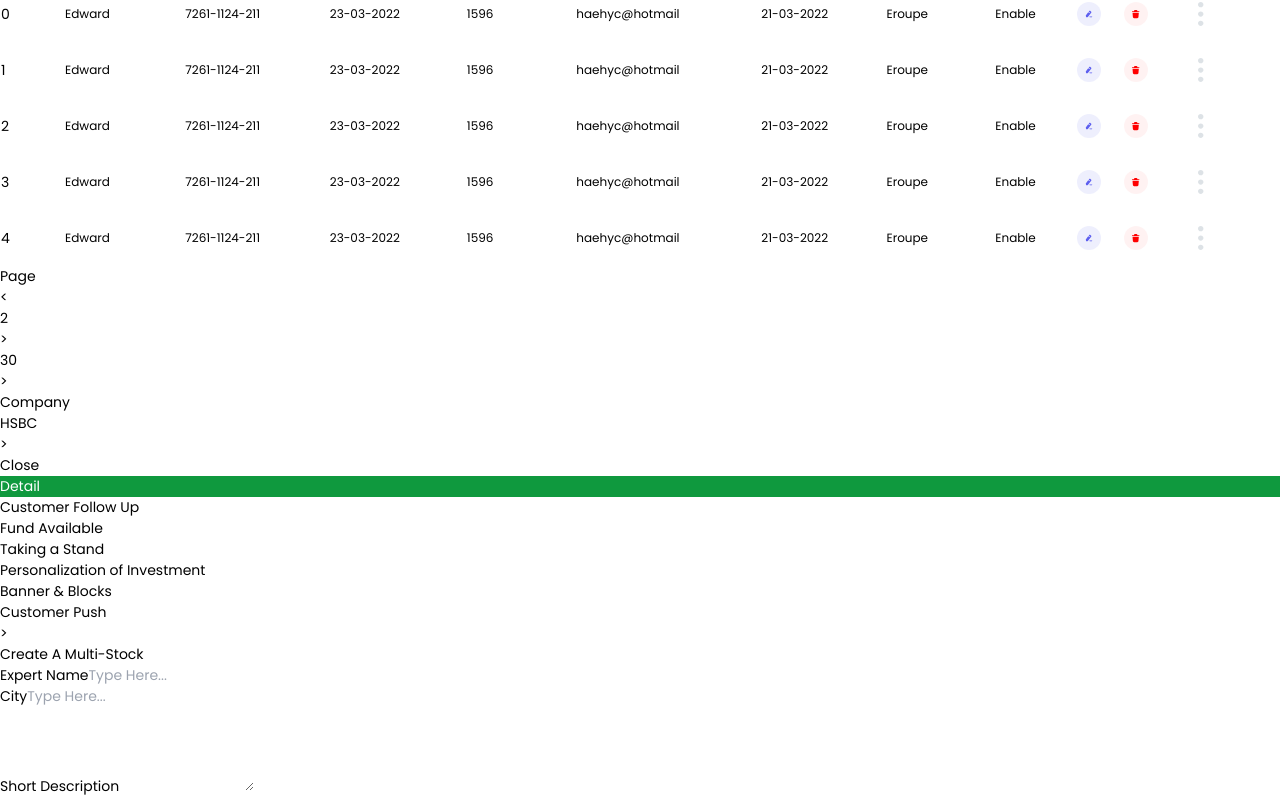
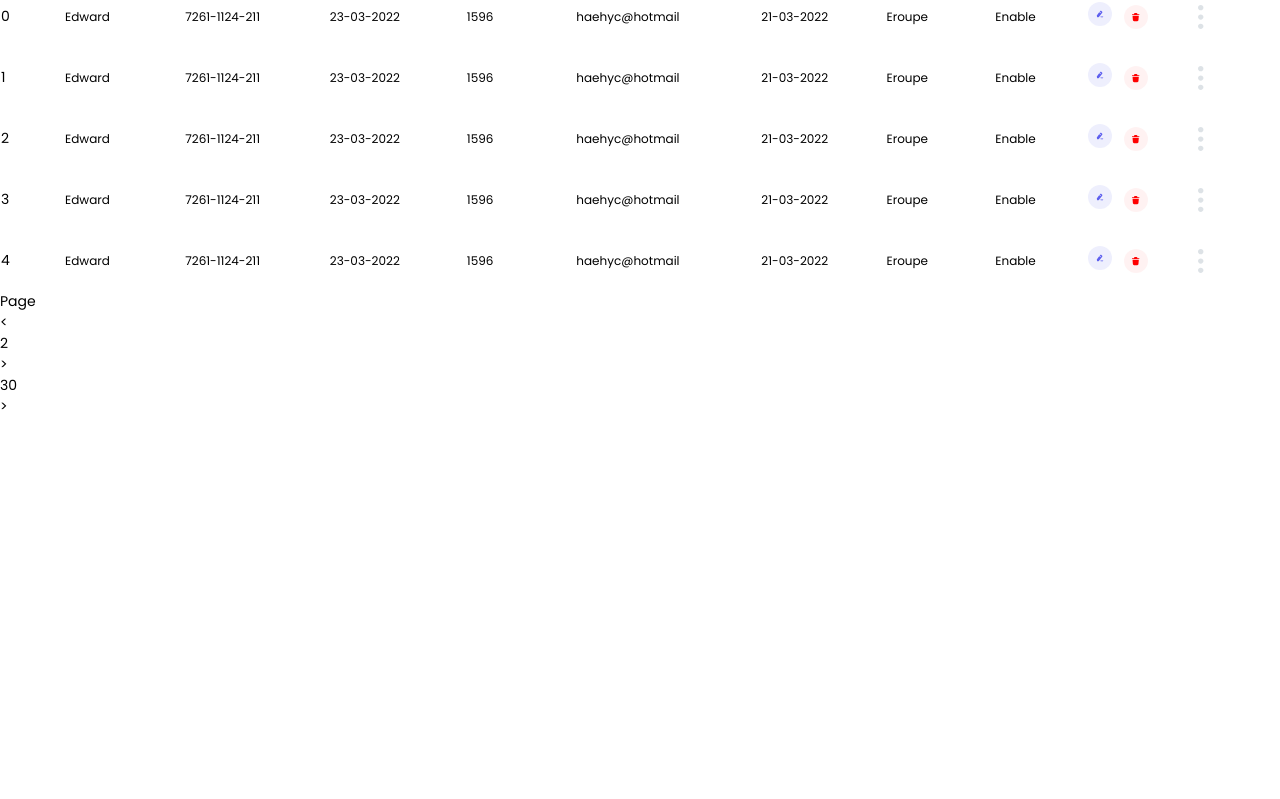
Before and after one commit to aamiraj/hsbc-dashboard, a Next.js app: page /dashboard/client-prospect in a window 1280 px wide. Shown: the part 2139-2938 px from the top of the page. After the commit the page ends 2556 px from the top, so only its background shows below. Built offline with nearby package versions, Linux system fonts and the light colour scheme.

Commit message:
interactive button for opening popups

```diff
--- a/src/app/(admin)/dashboard/client-prospect/page.js
+++ b/src/app/(admin)/dashboard/client-prospect/page.js
@@ -1,3 +1,5 @@
+"use client";
+
 import Searchbox from "@/components/Searchbox/Searchbox";
 import NumberStatCard from "./components/NumberStatCard/NumberStatCard";
 import Totalstat from "./components/Totalstat/Totalstat";
@@ -36,12 +38,10 @@ const EnableButton = () => {
 };
 
 const Client_Prospect = () => {
-
-
-  const handleOpenPopUp = ()=>{
-    const popUp = document.getElementById("popUpInClientProspect")
-    popUp.style.display = "block"
-  }
+  const handleOpenPopUp = () => {
+    const popUp = document.getElementById("popUpInClientProspect");
+    popUp.style.display = "block";
+  };
   return (
     <div className="p-8 my-8">
       <div className="grid grid-cols-4 gap-4">
@@ -116,14 +116,19 @@ const Client_Prospect = () => {
                     )}
                   </td>
                   <td className="td">
-                    <div className="flex justify-center items-center">
+                    <button
+                      type="button"
+                      className="flex justify-center items-center cursor-pointer "
+                      onClick={handleOpenPopUp}
+                    >
                       <Image
                         src={"/assets/edit.svg"}
                         alt="Edit button"
                         width={24}
                         height={24}
+                        className="hover:shadow-lg"
                       />
-                    </div>
+                    </button>
                   </td>
                   <td className="td">
                     <div className="flex justify-center items-center">
@@ -165,7 +170,7 @@ const Client_Prospect = () => {
         </div>
       </div>
       {/* Pop up windows  */}
-      <div id="popUpInClientProspect" style={{display: "block"}}>
+      <div id="popUpInClientProspect" style={{ display: "none" }}>
         <Popups />
       </div>
     </div>
```
